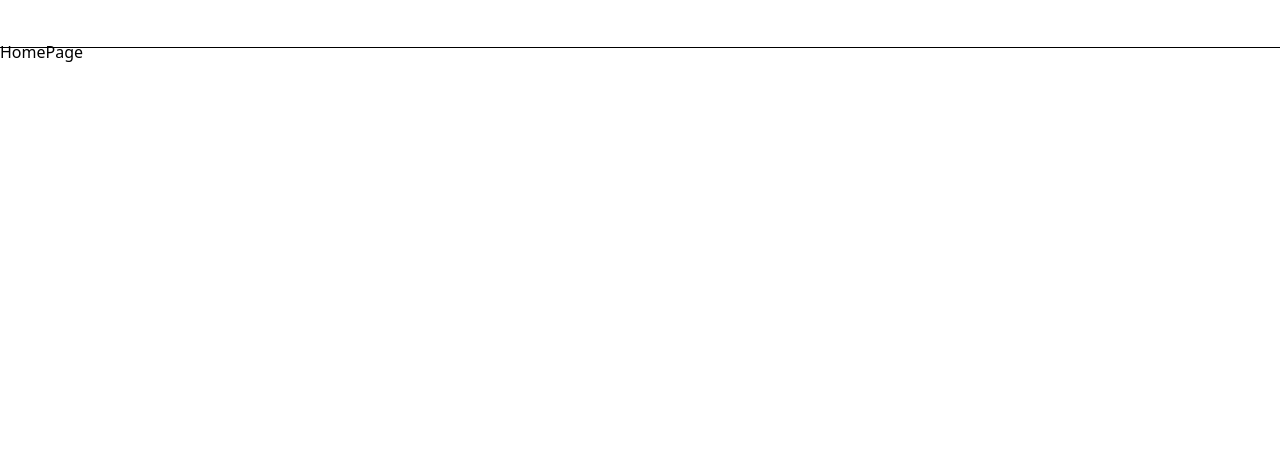
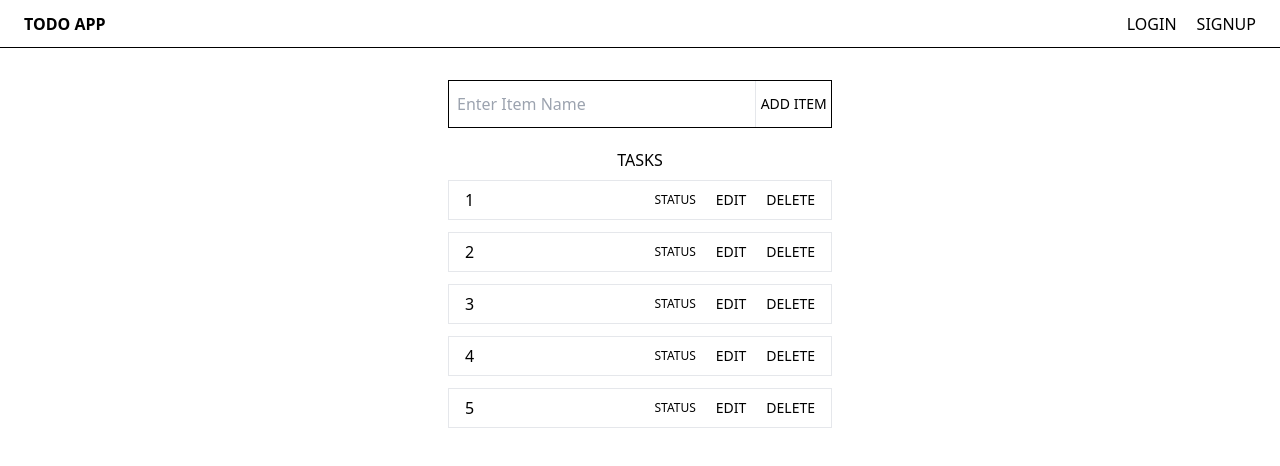
Before and after one commit to Avin008/learning-supabase, a React (Vite) app: page / in a window 1280 px wide. Shown: the top 466 px of the page. Built offline with nearby package versions, Linux system fonts and the light colour scheme.

Commit message:
added: input && todolist component

```diff
--- a/src/components/Navbar.tsx
+++ b/src/components/Navbar.tsx
@@ -1,6 +1,16 @@
 const Navbar = () => {
   return (
-    <nav className="h-12 fixed left-0 right-0 top-0 border-b border-black"></nav>
+    <nav className="h-12 justify-between fixed left-0 right-0 px-6 flex items-center top-0 border-b border-black">
+      <div>
+        <span className="text-base font-bold">
+          TODO APP
+        </span>
+      </div>
+      <ul className="flex font-medium gap-5">
+        <li>LOGIN</li>
+        <li>SIGNUP</li>
+      </ul>
+    </nav>
   );
 };
 
--- a/src/pages/Homepage.tsx
+++ b/src/pages/Homepage.tsx
@@ -1,7 +1,31 @@
 const HomePage = () => {
   return (
-    <div className="h-screen">
-      <h1 className="mt-10">HomePage</h1>
+    <div className="h-screen flex gap-5 flex-col items-center">
+      <div className="border flex gap-1 mt-20 border-black w-96 h-12">
+        <input
+          className="w-[80%] h-full px-2"
+          type="text"
+          placeholder="Enter Item Name"
+        />
+        <button className="w-[20%] text-sm border-l px-1">
+          ADD ITEM
+        </button>
+      </div>
+      <div className="w-96 flex flex-col gap-2">
+        <h1 className="text-center">TASKS</h1>
+        <ul className="flex flex-col gap-3">
+          {[1, 2, 3, 4, 5].map((item) => (
+            <li className="border flex items-center px-4 justify-between h-10">
+              <div>{item}</div>
+              <div className="flex gap-5 items-center text-sm">
+                <div className="text-xs">STATUS</div>
+                <button>EDIT</button>
+                <button>DELETE</button>
+              </div>
+            </li>
+          ))}
+        </ul>
+      </div>
     </div>
   );
 };
```
